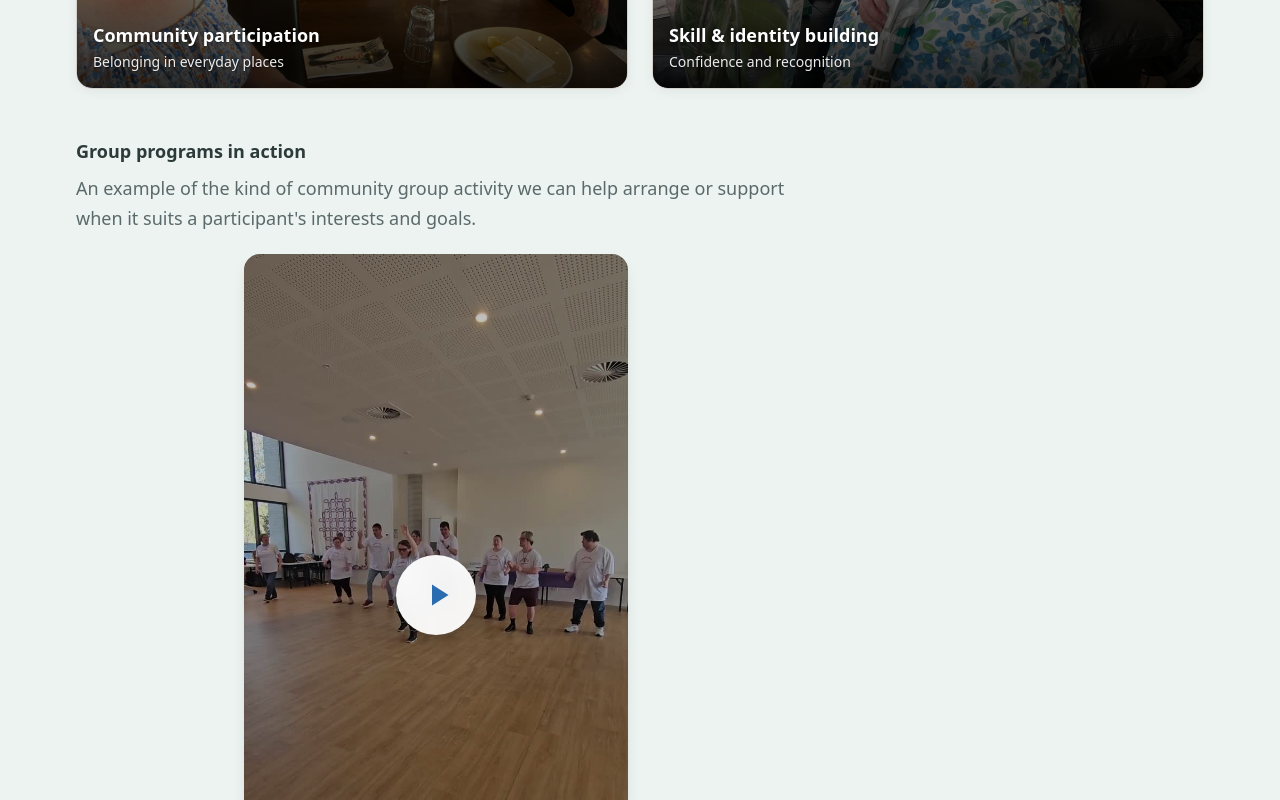
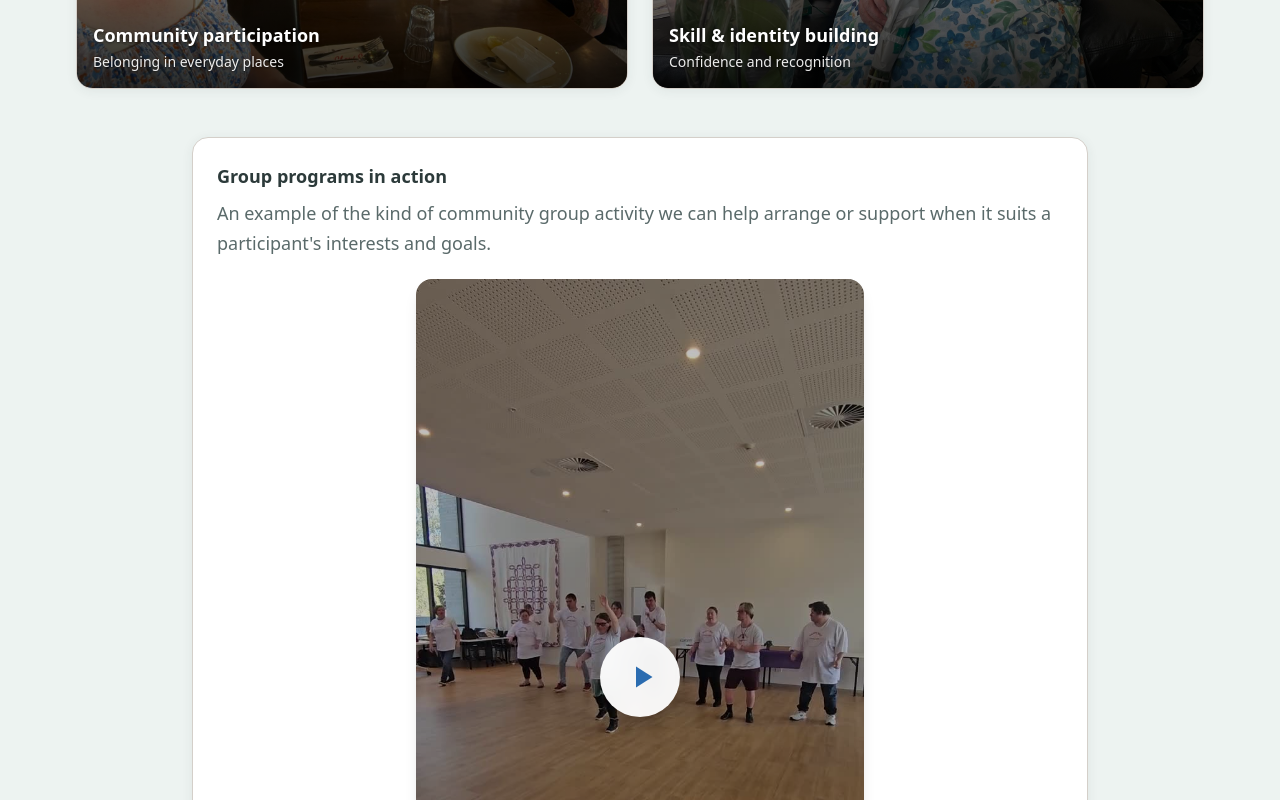
Before and after one commit to Kailashkc33/actJubilant, a Next.js app: page / in a window 1280 px wide. Shown: the part 2220-3020 px from the top of the page. Built offline with nearby package versions, Linux system fonts and the light colour scheme.

Commit message:
Polish homepage video blocks for clearer presentation.
Give the dance and testimonial sections matching card styling, a slightly wider dance video, and centered alignment on wide screens.

```diff
--- a/src/app/page.tsx
+++ b/src/app/page.tsx
@@ -256,13 +256,13 @@ export default function Home() {
             </article>
           ))}
         </div>
-        <div className="mt-12 content-measure">
+        <div className="mx-auto mt-12 max-w-4xl rounded-[var(--radius-lg)] border border-[var(--border-subtle)] bg-[var(--bg-surface)] p-5 shadow-[var(--shadow-card)] md:p-6">
           <h3 className="text-lg font-semibold">Group programs in action</h3>
           <p className="mt-2 text-[var(--text-muted)]">
             An example of the kind of community group activity we can help arrange or
             support when it suits a participant&apos;s interests and goals.
           </p>
-          <div className="mx-auto mt-5 max-w-sm">
+          <div className="mx-auto mt-5 max-w-md">
             <SelfHostedVideo
               srcMp4="/videos/community-dance-class-event-sep-2025-portrait.mp4"
               title="Staying engaged together"
@@ -361,7 +361,7 @@ export default function Home() {
           we&apos;ll gladly help you think through alternatives when we&apos;re not the right
           provider.
         </p>
-        <div className="mt-10 max-w-4xl rounded-[var(--radius-lg)] border border-[var(--border-subtle)] bg-[var(--bg-surface)] p-5 shadow-[var(--shadow-card)] md:p-6">
+        <div className="mx-auto mt-10 max-w-4xl rounded-[var(--radius-lg)] border border-[var(--border-subtle)] bg-[var(--bg-surface)] p-5 shadow-[var(--shadow-card)] md:p-6">
           <h3 className="text-lg font-semibold">Building a routine that feels meaningful</h3>
           <p className="mt-2 text-[var(--text-muted)]">
             Hear how structured support around interests and routine helps someone stay
```
